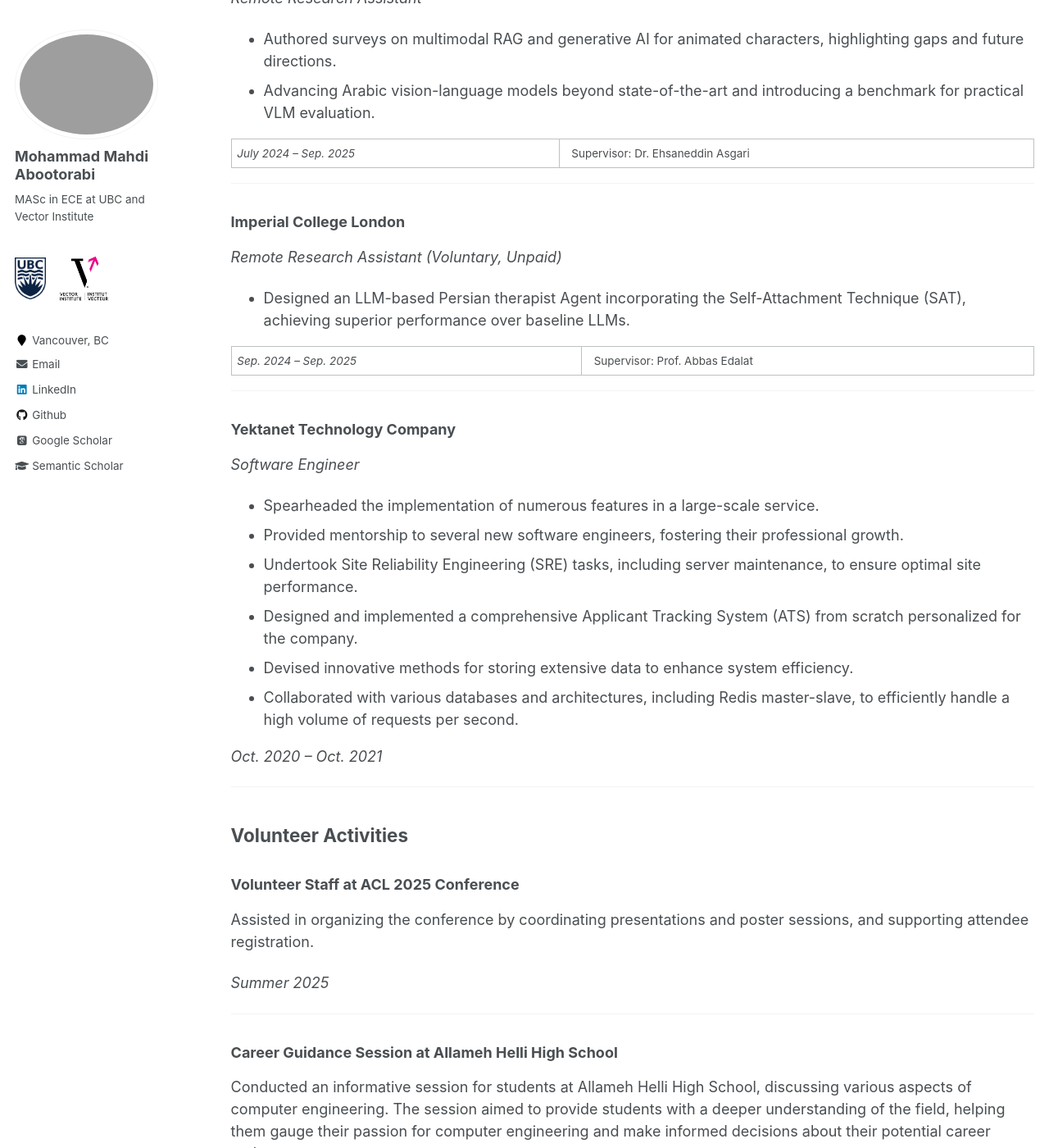
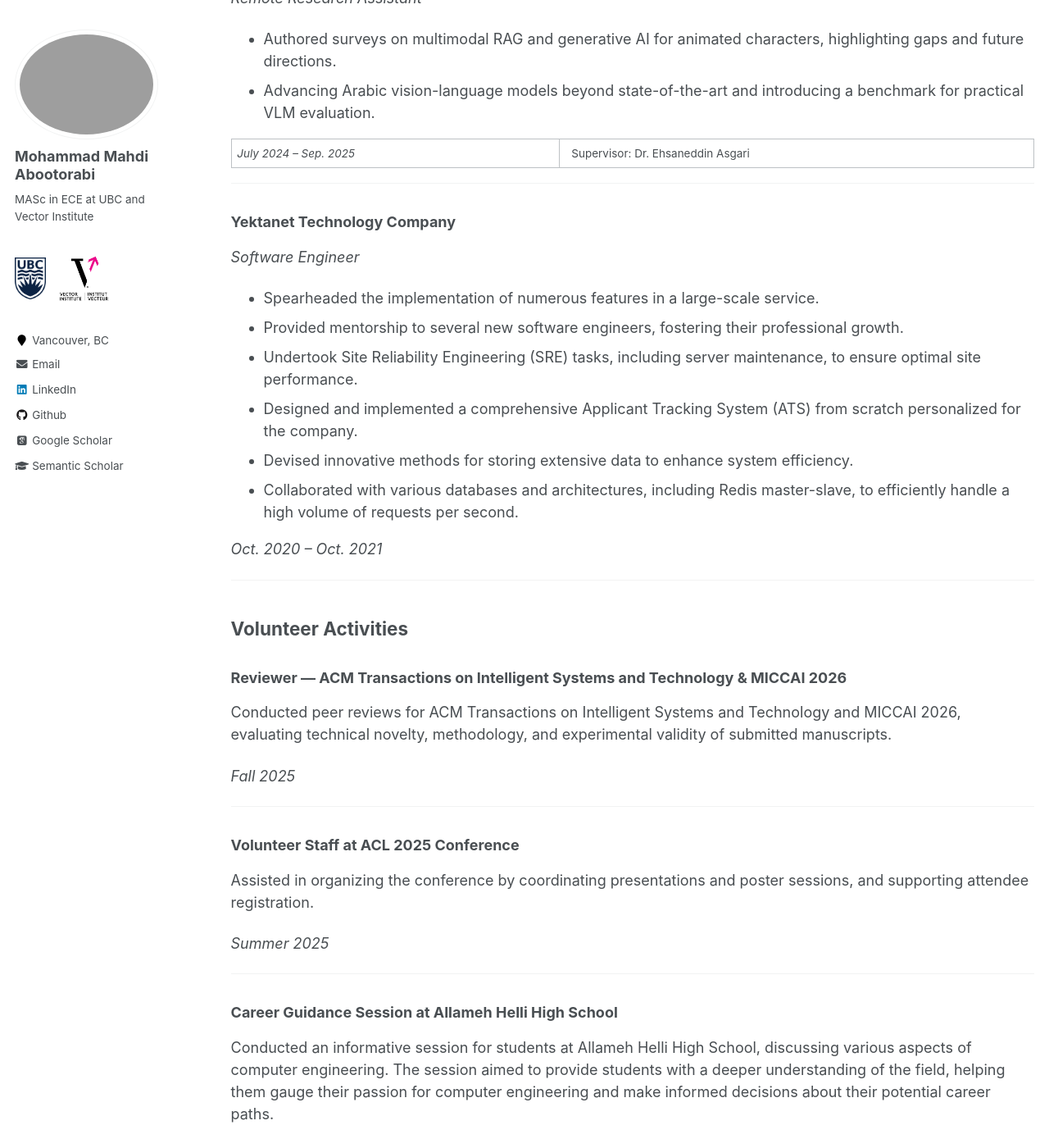
Before and after one commit to aboots/aboots.github.io, a Jekyll site: the page built from _pages/honors.md, in a window 1280 px wide and 1400 px high, scrolled down 1375 px. Shown: the whole window at 82% size. Built offline with Jekyll 4.4.1, drawn with Linux system fonts in a browser that asks for light colours; nearby versions of some CDN libraries; some web fonts are replaced.

Commit message:
Update honors section by removing and adding roles
Removed details about the Remote Research Assistant role at Imperial College London and added volunteer activities including a reviewer role for ACM Transactions and MICCAI 2026.

```diff
--- a/_pages/honors.md
+++ b/_pages/honors.md
@@ -60,16 +60,6 @@ _Remote Research Assistant_
 
 ---
 
-### Imperial College London
-
-_Remote Research Assistant (Voluntary, Unpaid)_
-
-- Designed an LLM-based Persian therapist Agent incorporating the Self-Attachment Technique (SAT), achieving superior performance over baseline LLMs.
-
-*Sep. 2024 – Sep. 2025* &nbsp; | &nbsp; Supervisor: Prof. Abbas Edalat
-
----
-
 ### Yektanet Technology Company
 
 _Software Engineer_
@@ -86,6 +76,14 @@ _Software Engineer_
 ---
 
 ## Volunteer Activities
+
+### Reviewer — ACM Transactions on Intelligent Systems and Technology & MICCAI 2026
+
+Conducted peer reviews for ACM Transactions on Intelligent Systems and Technology and MICCAI 2026, evaluating technical novelty, methodology, and experimental validity of submitted manuscripts.
+
+*Fall 2025*
+
+---
 
 ### Volunteer Staff at ACL 2025 Conference
 
```
